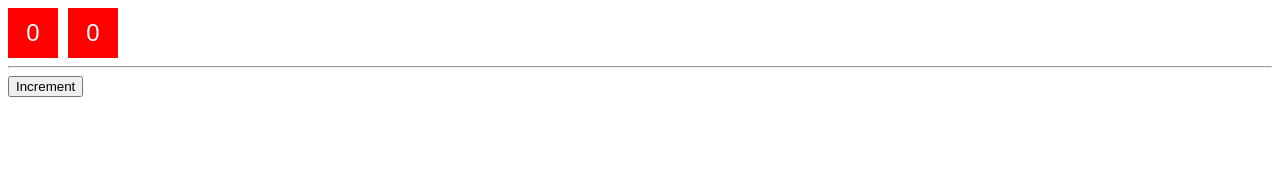
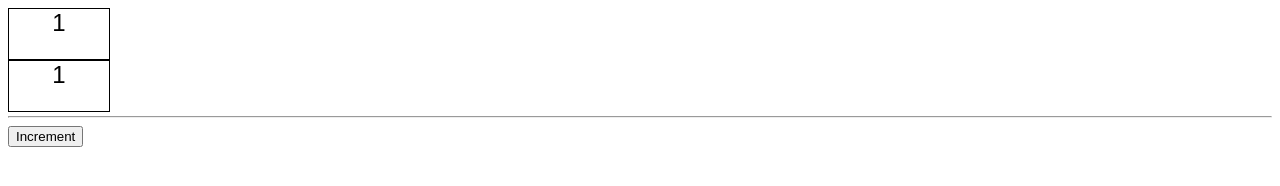
Before and after one commit to craigpullar/observable-pattern, a plain HTML site: page index.html in a window 1280 px wide. Drawn offline with Linux system fonts and the light colour scheme.

Commit message:
sort of made my own ui framework

```diff
--- a/index.html
+++ b/index.html
@@ -9,7 +9,7 @@
     <hr>
     <button type="button" onClick="model.increment()">Increment</button>
     <script src="js/NumberModel.js"></script>
-    <script src="js/SquareObserver.js"></script>
+    <script src="js/ElementObserver.js"></script>
     <script src="js/ConsoleObserver.js"></script>
     <script src="js/HistoryObserver.js"></script>
     <script src="js/main.js"></script>
--- /dev/null
+++ b/js/ElementObserver.js
@@ -0,0 +1,30 @@
+const ElementObserver = ({ attributes, parent, update, state }) => {
+  let _children = [];
+  let _state = state;
+  const _element = document.createElement('div');
+  Object.entries(attributes).forEach(([ key, value ]) => {
+    _element.setAttribute(key, value);
+  });
+  parent.domElement.appendChild(_element);
+
+  registerChild = (child) => {
+    _children = [..._children, child];
+  }
+
+  const _update = (parentState) => {
+    const newState = update(_state, parentState, _element);
+    _state = newState;
+    console.log(_children);
+    _children.forEach( child => {
+      child.update(newState);
+    })
+  }
+
+  const me = {
+    domElement: _element,
+    update: _update,
+    registerChild,
+  }
+  parent.registerChild(me);
+  return me;
+}
--- a/js/SquareObserver.js
+++ /dev/null
@@ -1,16 +0,0 @@
-const SquareObserver = (elementId) => {
-  const div = document.createElement('div');
-  div.setAttribute("id", elementId);
-  div.setAttribute("class", "square");
-  document.getElementById("root").appendChild(div);
-  let _element = document.getElementById(elementId);
-
-  const update = ({ number, color }) => {
-    _element.innerHTML = number;
-    _element.style.backgroundColor = color;
-  }
-
-  return {
-    update
-  }
-}
--- a/js/main.js
+++ b/js/main.js
@@ -1,11 +1,63 @@
+const root = {
+  domElement: document.getElementById("root"),
+  registerChild: () => {},
+};
 const model = NumberModel();
-const elementObserver1 = SquareObserver("elements-observer-1");
-const elementObserver2 = SquareObserver("elements-observer-2");
+const container = ElementObserver({
+  attributes: {
+    id: "elements-observer-1",
+    class: "square"
+  },
+  parent: root,
+  state: {
+    number: 0,
+  },
+  update: (prevState, parentState, domElement) => {
+    const newState = {
+      ...prevState,
+      number: prevState.number + 1,
+    };
+    return newState;
+  }
+});
+
+const numberDisplay = ElementObserver({
+  attributes: {
+    id: "elements-observer-2",
+    class: "number"
+  },
+  parent: container,
+  state: {
+    numbers: []
+  },
+  update: (prevState, parentState, domElement) => {
+    domElement.innerHTML = parentState.number;
+    return prevState;
+  }
+});
+
+const arrayDisplay = ElementObserver({
+  attributes: {
+    id: "elements-observer-2",
+    class: "test"
+  },
+  parent: container,
+  state: {
+    numbers: []
+  },
+  update: (prevState, parentState, domElement) => {
+    const newState = {
+      numbers: [...prevState.numbers, parentState.number]
+    };
+    domElement.innerHTML = newState.numbers.join("/");
+    return newState;
+  }
+});
+
 const consoleObserver1 = ConsoleObserver();
 const historyObserver1 = HistoryObserver();
 
-model.addObserver(elementObserver1);
-model.addObserver(elementObserver2);
+model.addObserver(container);
 model.addObserver(consoleObserver1);
 model.addObserver(historyObserver1);
 model.notifyObservers();
--- a/main.css
+++ b/main.css
@@ -1,12 +1,21 @@
 .square {
-  width: 50px;
-  height: 50px;
-  line-height: 50px;
+  width: 100px;
+  height: 100px;
   text-align: center;
   display: inline-block;
   margin-right: 10px;
-  background: black;
-  color: white;
+  color: black;
   font-size: 150%;
   font-family: sans-serif;
 }
+
+.test {
+  border: 1px solid black;
+  width: 100%;
+  height: 50px;
+}
+.number {
+  border: 1px solid black;
+  width: 100%;
+  height: 50px;
+}
```
